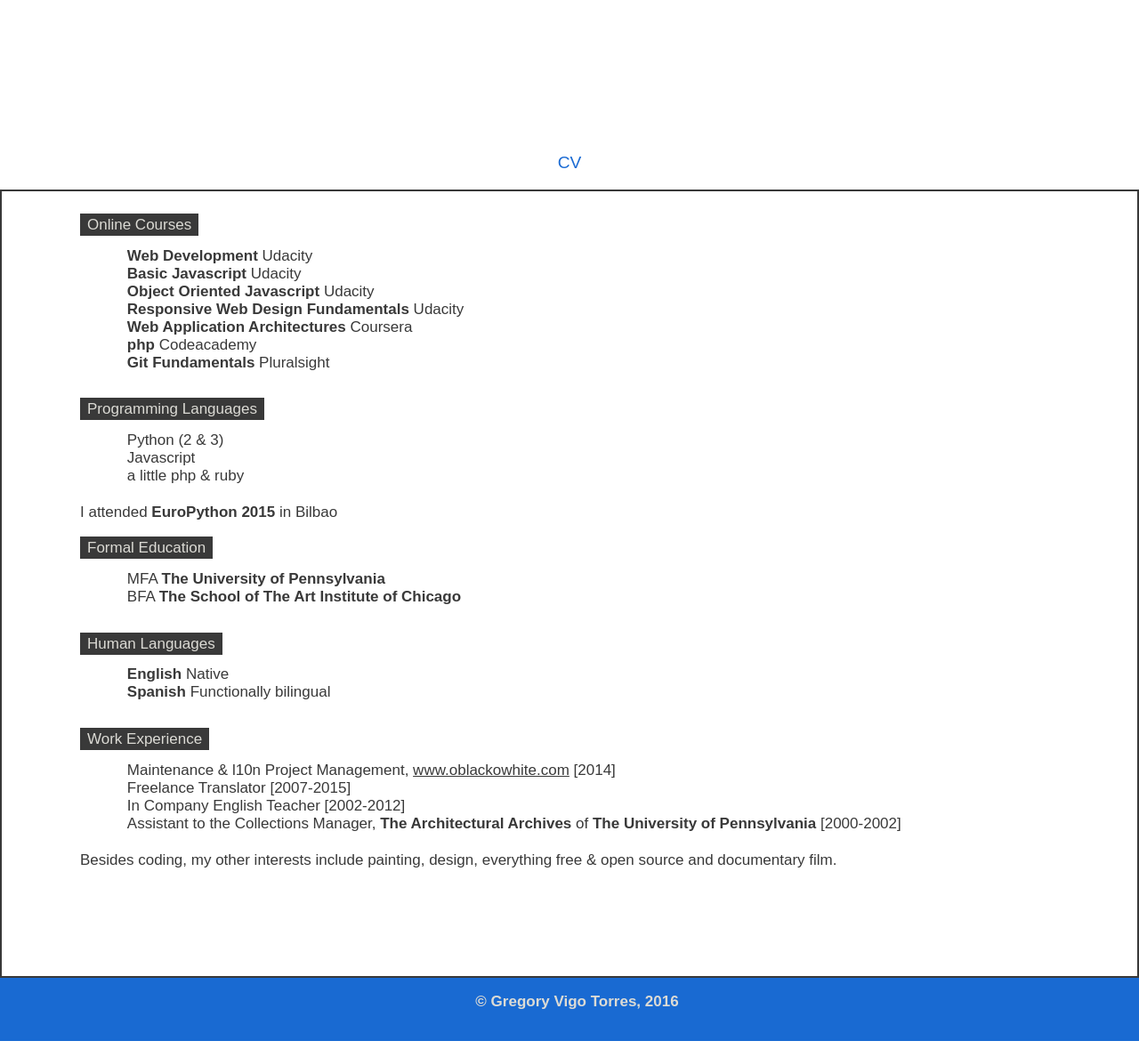
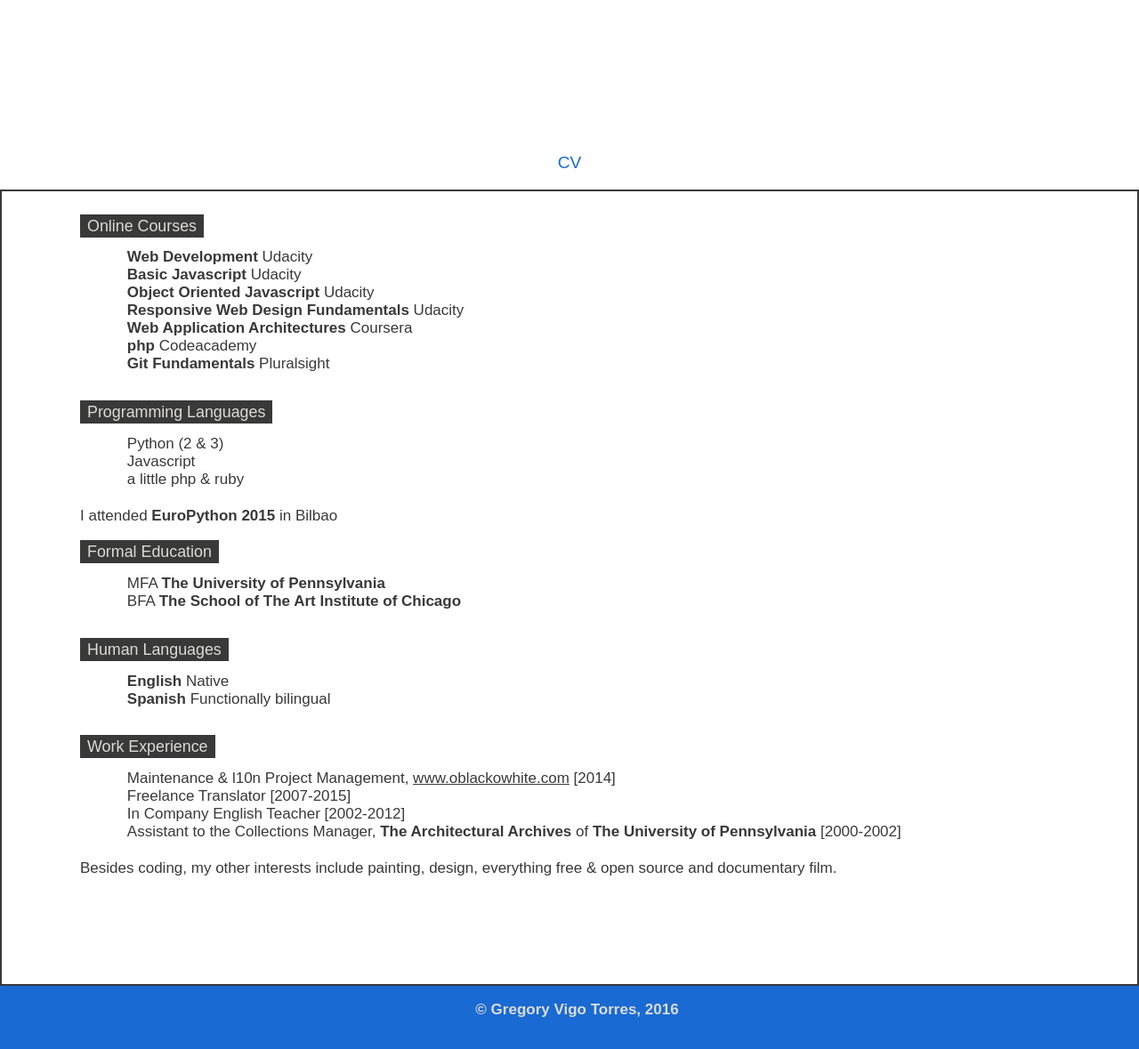
Before and after one commit to GregoryVigoTorres/GregoryVigoTorres.github.io, a Flask app: page / in a window 1280 px wide. Shown: the part 2483-3662 px from the top of the page at 89% size. Run offline with Flask 2, Linux system fonts and the light colour scheme; style sheets or scripts are compiled from the project's sources; parts of the project's set-up code (start-up, migrations or seed data) failed here and were passed over; some web fonts are replaced.

Commit message:
fixed fonts in cv headers

```diff
--- a/static/css/style.css
+++ b/static/css/style.css
@@ -195,9 +195,10 @@ ul {
     color: #393939;
     border: 2px solid #393939; }
     #cv div strong {
-      font-family: "SemiBoldItalic", sans-serif; }
+      font-family: "BoldSans", sans-serif; }
     #cv div header {
-      font-family: "SemiBoldItalic", sans-serif;
+      font-family: "BoldSans", sans-serif;
+      font-size: 105%;
       color: #DCDBD5;
       background-color: #393939;
       display: inline-block;
--- a/static/css/style.scss
+++ b/static/css/style.scss
@@ -128,7 +128,6 @@ ul {
         font-size: 110%;
         background-color: $dk-gray;
         color: white;
-        // text-indent: 3rem;
 
         p {
           margin: 0 0 1rem 0;
@@ -306,11 +305,12 @@ ul {
         border: 2px solid $dk-gray;
 
         strong {
-            font-family: "SemiBoldItalic", sans-serif;
+            font-family: "BoldSans", sans-serif;
         }
 
         header {
-            font-family: "SemiBoldItalic", sans-serif;
+            font-family: "BoldSans", sans-serif;
+            font-size: 105%;
             color: $lt-gray;
             background-color: $dk-gray;
             display: inline-block;
```
